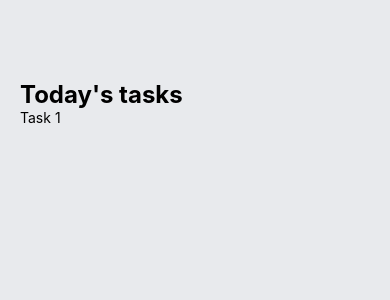
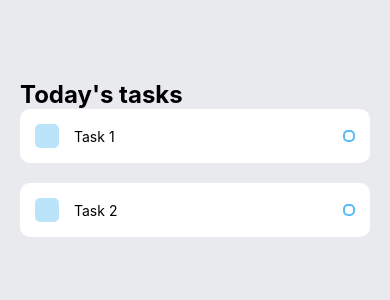
Before and after one commit to cdvsalanga/Todo_List, a React Native app: screen / in a window 390 px wide. Shown: the top 300 px of the page. Built offline with nearby package versions, Linux system fonts and the light colour scheme.

Commit message:
Styles in the Task.js file

```diff
--- a/App.js
+++ b/App.js
@@ -12,6 +12,7 @@ export default function App() {
         <View style={styles.items}>
           {/* This is where the tasks will go */}
           <Task text={'Task 1'} />
+          <Task text={'Task 2'} />
         </View>
       </View>
     </View>
--- a/components/Task.js
+++ b/components/Task.js
@@ -2,9 +2,50 @@ import React from 'react'
 import { View, Text, StyleSheet } from 'react-native'
 
 const Task = (props) => {
-  return <Text>{props.text}</Text>
+  return (
+    <View style={styles.item}>
+      <View style={styles.itemLeft}>
+        <View style={styles.square}></View>
+        <Text style={styles.itemText}>{props.text}</Text>
+      </View>
+      <View style={styles.circular}></View>
+    </View>
+  )
 }
 
-const styles = StyleSheet.create({})
+const styles = StyleSheet.create({
+  item: {
+    backgroundColor: '#FFF',
+    padding: 15,
+    borderRadius: 10,
+    flexDirection: 'row',
+    alignItems: 'center',
+    justifyContent: 'space-between',
+    marginBottom: 20,
+  },
+  itemLeft: {
+    flexDirection: 'row',
+    alignItems: 'center',
+    flexWrap: 'wrap',
+  },
+  square: {
+    width: 24,
+    height: 24,
+    backgroundColor: '#55BCF6',
+    opacity: 0.4,
+    borderRadius: 5,
+    marginRight: 15,
+  },
+  itemText: {
+    maxWidth: '80%',
+  },
+  circular: {
+    width: 12,
+    height: 12,
+    borderColor: '#55BCF6',
+    borderWidth: 2,
+    borderRadius: 5,
+  },
+})
 
 export default Task
```
